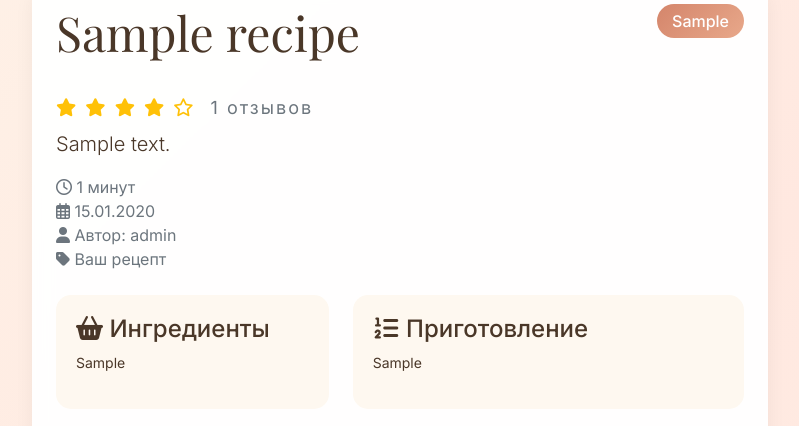
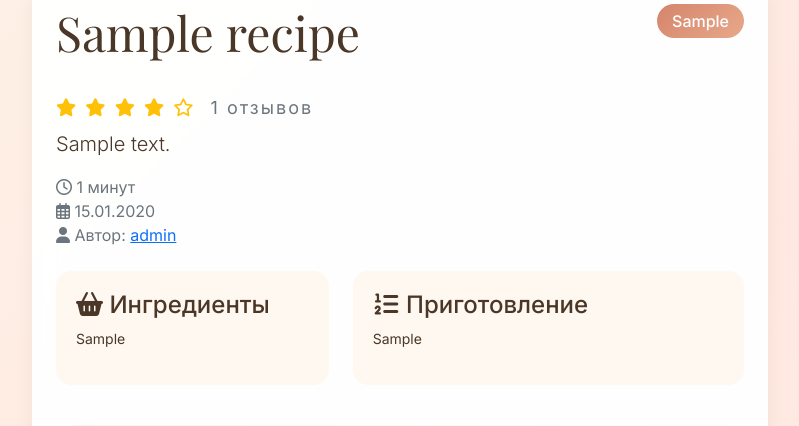
Before and after one commit to Huylo219/recipe, a Flask app: page /recipe/1 in a window 1280 px wide. Shown: the part 129-555 px from the top of the page, without its empty margins (240-1039 px from the left). Run offline with Flask 3, Linux system fonts and the light colour scheme; a user stored in the database is signed in; tables that the repository leaves empty hold one stand-in row (values such as "Sample post"); some libraries are stand-ins or nearby versions.

Commit message:
Update recipe_detail.html

```diff
--- a/templates/recipe_detail.html
+++ b/templates/recipe_detail.html
@@ -32,11 +32,7 @@
                         <br>
                         <i class="far fa-calendar-alt"></i> {{ recipe.created_at.strftime('%d.%m.%Y') }}
                         <br>
-                        <i class="fas fa-user"></i> Автор: {{ recipe.author.username }}
-                        {% if current_user.is_authenticated and (current_user.id == recipe.user_id or current_user.is_admin) %}
-                            <br>
-                            <i class="fas fa-tag"></i> Ваш рецепт
-                        {% endif %}
+                        <i class="fas fa-user"></i> Автор: <a href="{{ url_for('view_profile', username=recipe.author.username) }}">{{ recipe.author.username }}</a>
                     </div>
                 </div>
 
@@ -55,11 +51,12 @@
                     </div>
                 </div>
 
-                <!-- Форма добавления отзыва (только для авторизованных) -->
                 {% if current_user.is_authenticated %}
                     <div class="mt-4" style="background: linear-gradient(135deg, #fff5ee 0%, #fff 100%); border-radius: 20px; padding: 25px;">
                         <h4><i class="fas fa-comment-dots"></i> Оставить отзыв</h4>
                         <form method="POST" action="{{ url_for('add_review', recipe_id=recipe.id) }}">
+                            <input type="hidden" name="csrf_token" value="{{ csrf_token() }}">
+
                             <div class="mb-3">
                                 <label class="form-label">Ваше имя</label>
                                 <input type="text" name="author" class="form-control" value="{{ current_user.username }}" readonly>
@@ -93,7 +90,6 @@
                     </div>
                 {% endif %}
 
-                <!-- Список отзывов -->
                 {% if reviews %}
                     <div class="mt-4">
                         <h4><i class="fas fa-star"></i> Отзывы ({{ reviews|length }})</h4>
@@ -134,13 +130,12 @@
                     </div>
                 {% endif %}
 
-                <!-- Кнопки управления (видны только автору или админу) -->
                 <div class="text-center mt-4">
                     {% if current_user.is_authenticated and (current_user.id == recipe.user_id or current_user.is_admin) %}
                         <a href="{{ url_for('edit_recipe', id=recipe.id) }}" class="btn btn-outline-secondary">
                             <i class="fas fa-edit"></i> Редактировать
                         </a>
-                        <a href="{{ url_for('delete_recipe', id=recipe.id) }}" class="btn btn-outline-danger" onclick="return confirm('Вы уверены, что хотите удалить этот рецепт?')">
+                        <a href="{{ url_for('delete_recipe', id=recipe.id) }}" class="btn btn-outline-danger" onclick="return confirm('Вы уверены?')">
                             <i class="fas fa-trash"></i> Удалить
                         </a>
                     {% endif %}
```
